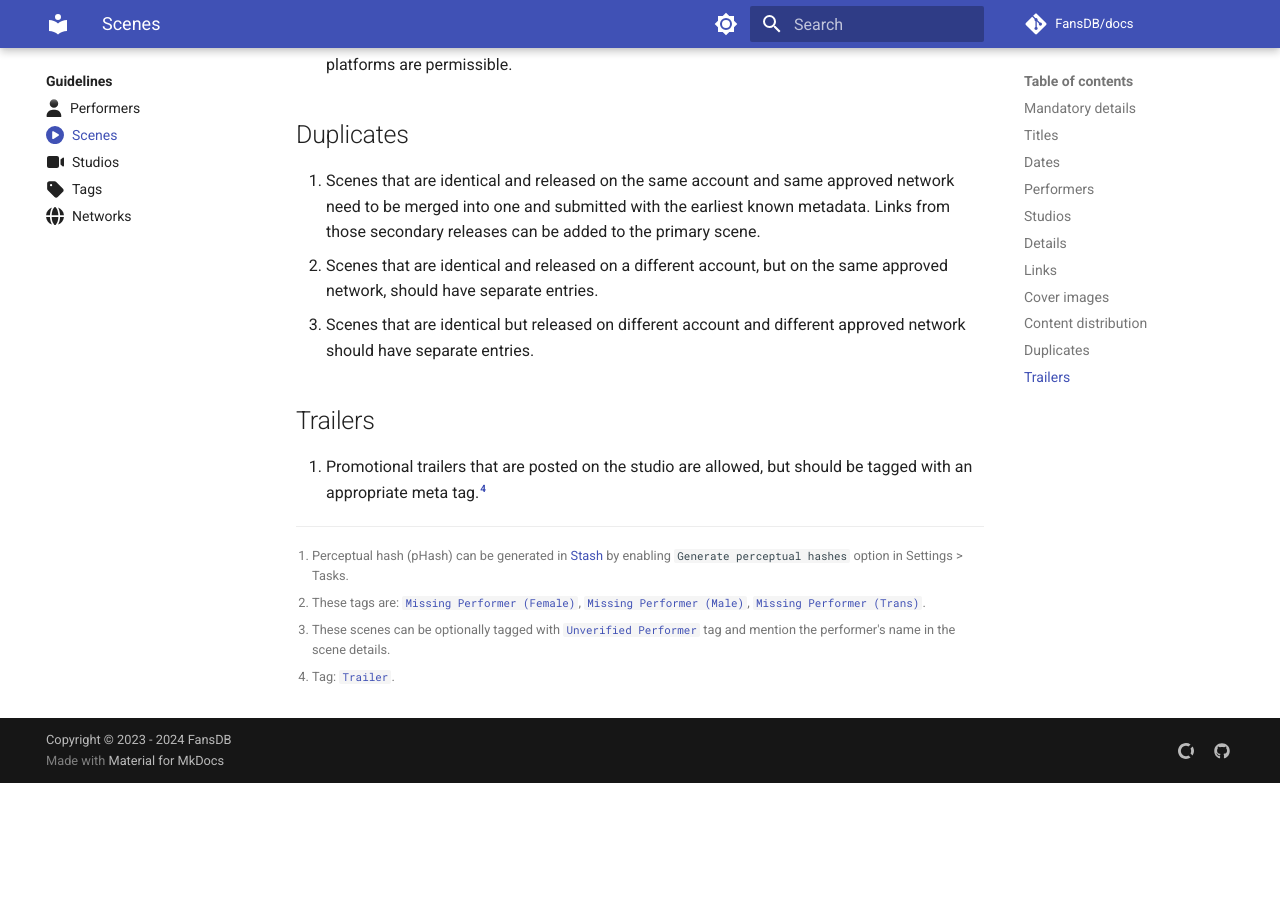
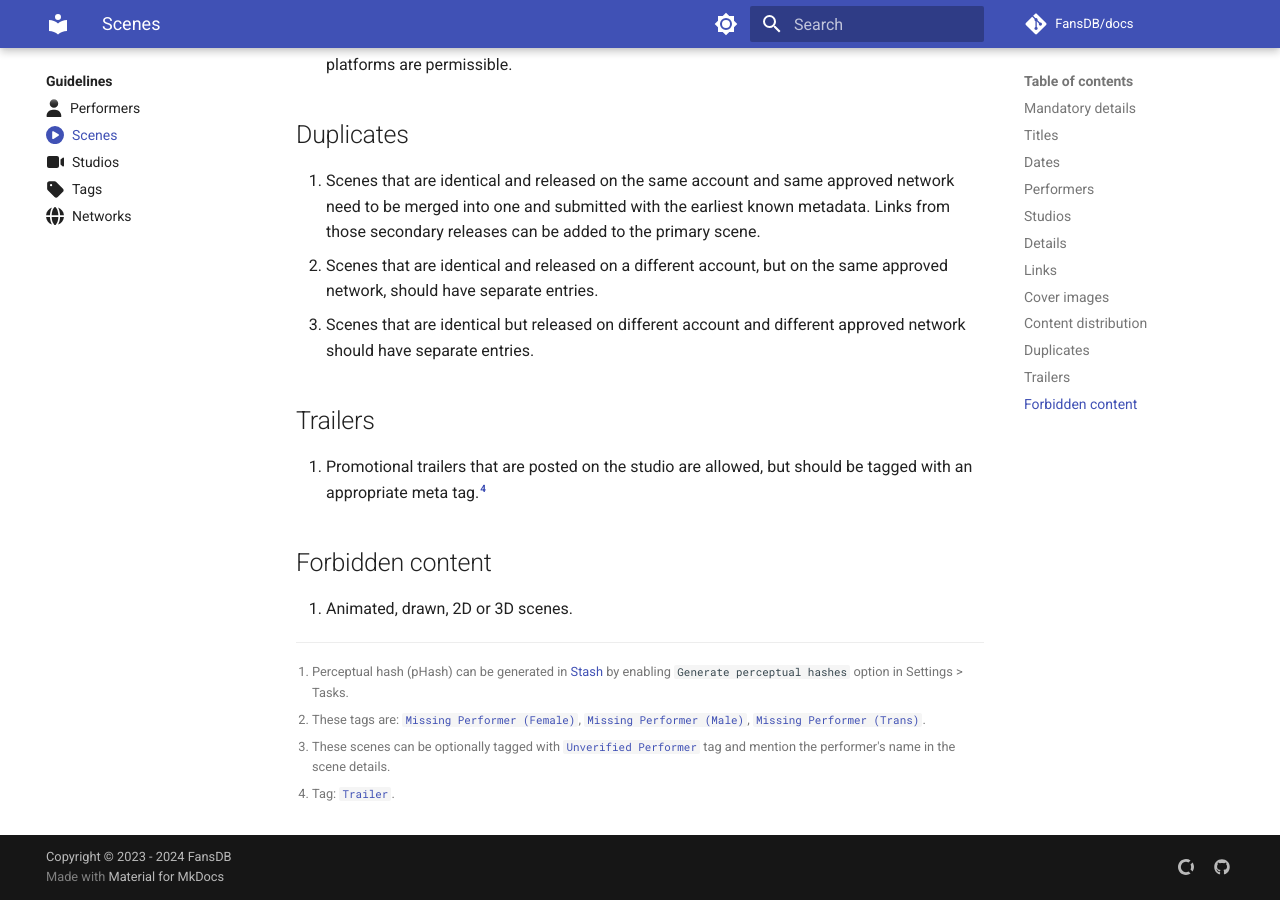
Before and after one commit to FansDB/docs, an MkDocs documentation site: the page built from docs/scenes.md, in a window 1280 px wide and 900 px high, scrolled down 2824 px. Built offline with MkDocs 1.6.1 and Material for MkDocs 9.7.7, drawn with Linux system fonts in a browser that asks for light colours; comment, search, counter and statistics services are not loaded; before the commit the page ends 3607 px from its top, so only the background shows below that.

Commit message:
Update scenes guideline

```diff
--- a/docs/scenes.md
+++ b/docs/scenes.md
@@ -122,6 +122,10 @@ Limitations:
 
 1. Promotional trailers that are posted on the studio are allowed, but should be tagged with an appropriate meta tag.[^4]
 
+## Forbidden content
+
+1. Animated, drawn, 2D or 3D scenes.
+
 [^1]: Perceptual hash (pHash) can be generated in [Stash](https://github.com/stashapp/stash){target=_blank} by enabling `Generate perceptual hashes` option in Settings > Tasks.
 [^2]: These tags are: [`Missing Performer (Female)`](https://fansdb.cc/tags/0da5f9d7-a766-4eef-887c-fece963feec2){target=_blank}, [`Missing Performer (Male)`](https://fansdb.cc/tags/3ce1c8e4-fbdf-460c-87cd-749a8cf40e83){target=_blank}, [`Missing Performer (Trans)`](https://fansdb.cc/tags/e2b45727-e740-4ff2-b112-a6657727f4bf){target=_blank}.
 [^3]: These scenes can be optionally tagged with [`Unverified Performer`](https://fansdb.cc/tags/daa452de-e324-4b0c-811a-4c2e0a277535){target=_blank} tag and mention the performer's name in the scene details.
```
